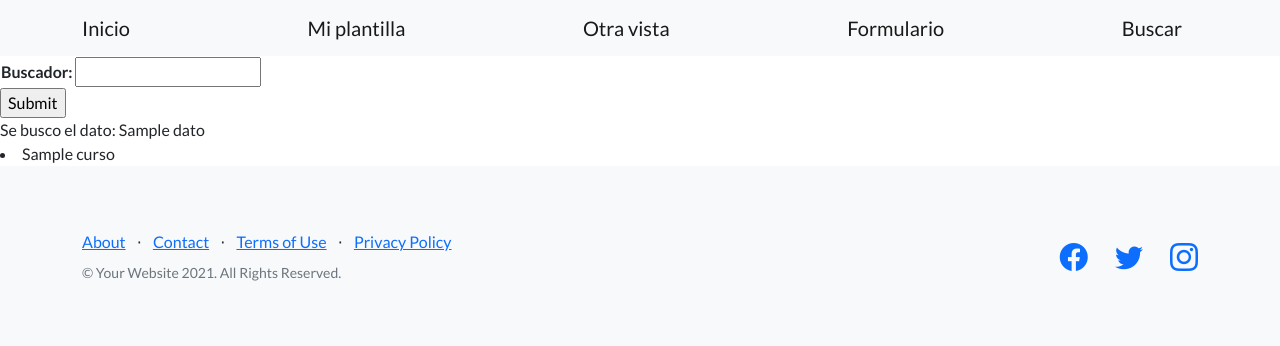
After one commit to LucasVuletin/Mi-proyecto, a Django app: template clase/templates/busqueda_curso.html in a window 1280 px wide. The commit adds this page. Shown: the top 346 px of the page. Run offline with Django 4.2, Linux system fonts and the light colour scheme; tables that the repository leaves empty hold one stand-in row (values such as "Sample post"); the template is opened without the code that fills it: values that come from a table or form of the project are taken from there, most other values are stand-ins (such as "Sample title", 1, 10 or a date in 2020); some libraries are stand-ins or nearby versions.

Commit message:
1.45HS INT3

```diff
--- a/clase/forms.py
+++ b/clase/forms.py
@@ -3,3 +3,6 @@ from django import forms
 class CursoFormulario(forms.Form):
     curso = forms.CharField(max_length=20)
     camada= forms.IntegerField()
+
+class BusquedaCurso(forms.Form):
+    partial_curso = forms.CharField(label='Buscador', max_length=20)
--- a/clase/models.py
+++ b/clase/models.py
@@ -11,6 +11,8 @@ class estudiante(models.Model):
     apellido = models.CharField(max_length=30)
     email = models.EmailField()
 
+    def __str__(self):
+        return f'{self.nombre} {self.apellido}'
 
 class profesor(models.Model):
     nombre = models.CharField(max_length=20)
@@ -28,3 +30,6 @@ class entregable(models.Model):
 class curso(models.Model):
     nombre = models.CharField(max_length=20)
     camada = models.IntegerField()
+
+    def __str__(self):
+        return f'Curso: {self.nombre} - Camada: {self.camada}'
--- /dev/null
+++ b/clase/templates/busqueda_curso.html
@@ -0,0 +1,32 @@
+{% extends "indice/index.html" %}
+
+{% block header_index %}
+
+{% endblock header_index %}
+
+
+{% block pruebaTemplate %}
+
+     <form action="busqueda_curso" method="get">
+        {% csrf_token %}
+
+        <table>
+            {{buscador.as_table}}
+        </table>
+
+        <input type="submit" placeholder="Enviar">
+     </form>
+
+    {% if dato  %}
+        Se busco el dato: {{dato}}
+        {% for curso in curso_buscado %}
+            <li>
+                {{curso}}
+            </li>
+        {% endfor %}
+
+    {% else %}
+        No se busco nada...
+    {% endif %}
+
+{% endblock pruebaTemplate %}
--- a/clase/templates/formulario_curso.html
+++ b/clase/templates/formulario_curso.html
@@ -6,11 +6,13 @@
 
 {% block pruebaTemplate %}
 
-     <form action="" method="post">
+     <form action="formulario_curso" method="post">
         {% csrf_token %}
+
         <table>
             {{formulario.as_table}}
         </table>
+
         <input type="submit" placeholder="Enviar">
      </form>
 
--- a/clase/urls.py
+++ b/clase/urls.py
@@ -1,6 +1,7 @@
 from django.urls import path
-from .views import formulario_curso, nuevo_curso
+from .views import formulario_curso, nuevo_curso, busqueda_curso
 urlpatterns = [
     path('nuevo/', nuevo_curso, name='nuevo_curso'),
-    path('', formulario_curso, name='formulario_curso')
+    path('formulario_curso', formulario_curso, name='formulario_curso'),
+    path('busqueda_curso', busqueda_curso, name='busqueda_curso')
 ]
--- a/indice/templates/indice/index.html
+++ b/indice/templates/indice/index.html
@@ -26,6 +26,8 @@
                 <a class="navbar-brand" href={% url 'mi_plantilla' %}>Mi plantilla</a>
                 <a class="navbar-brand" href={% url 'otra_vista' %}>Otra vista</a>
                 <a class="navbar-brand" href={% url 'formulario_curso' %}>Formulario</a>
+                <a class="navbar-brand" href={% url 'busqueda_curso' %}>Buscar</a>
+
                 {% comment "" %}
                 <a class="btn btn-primary" href="#signup">Sign Up</a>
                 {% endcomment %}
```
Also changed, not shown: clase/views.py (+12 -2 lines).
